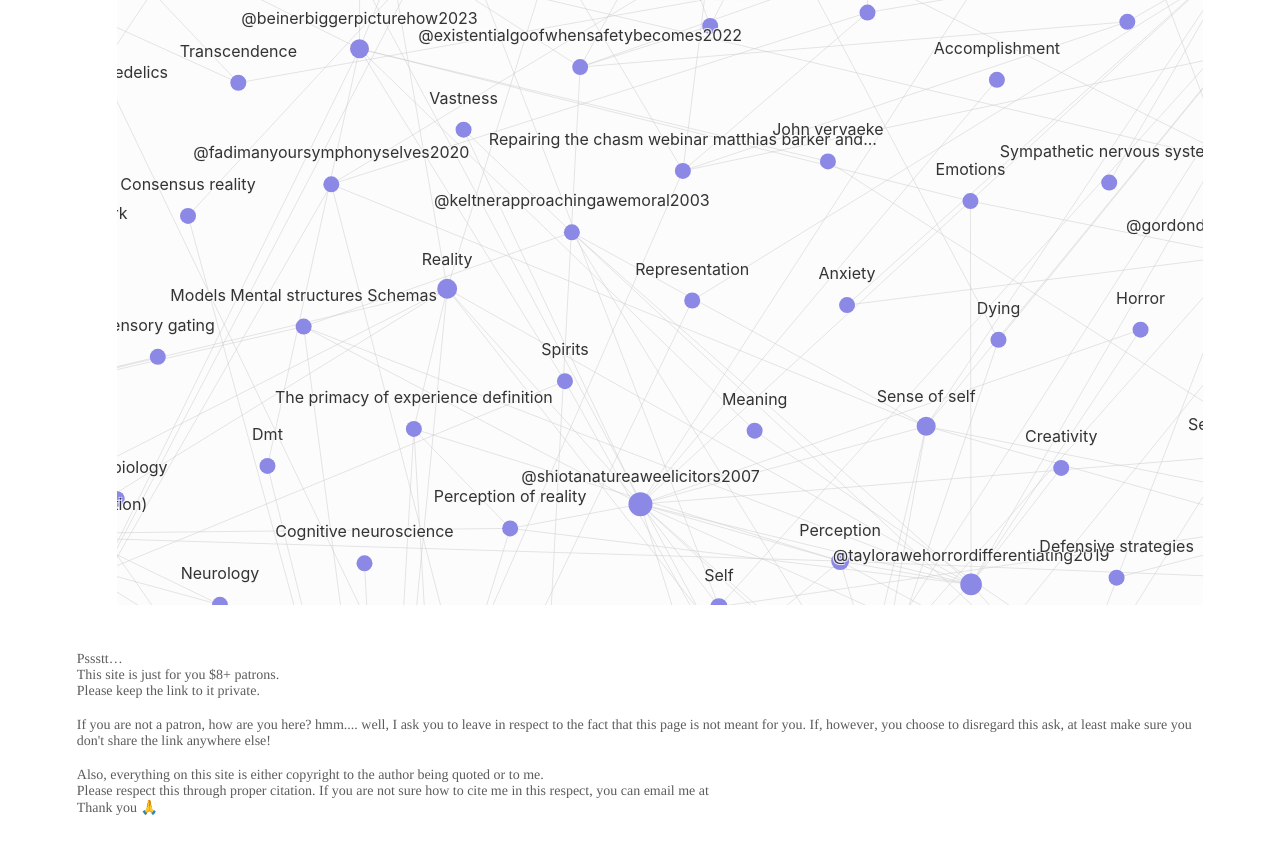
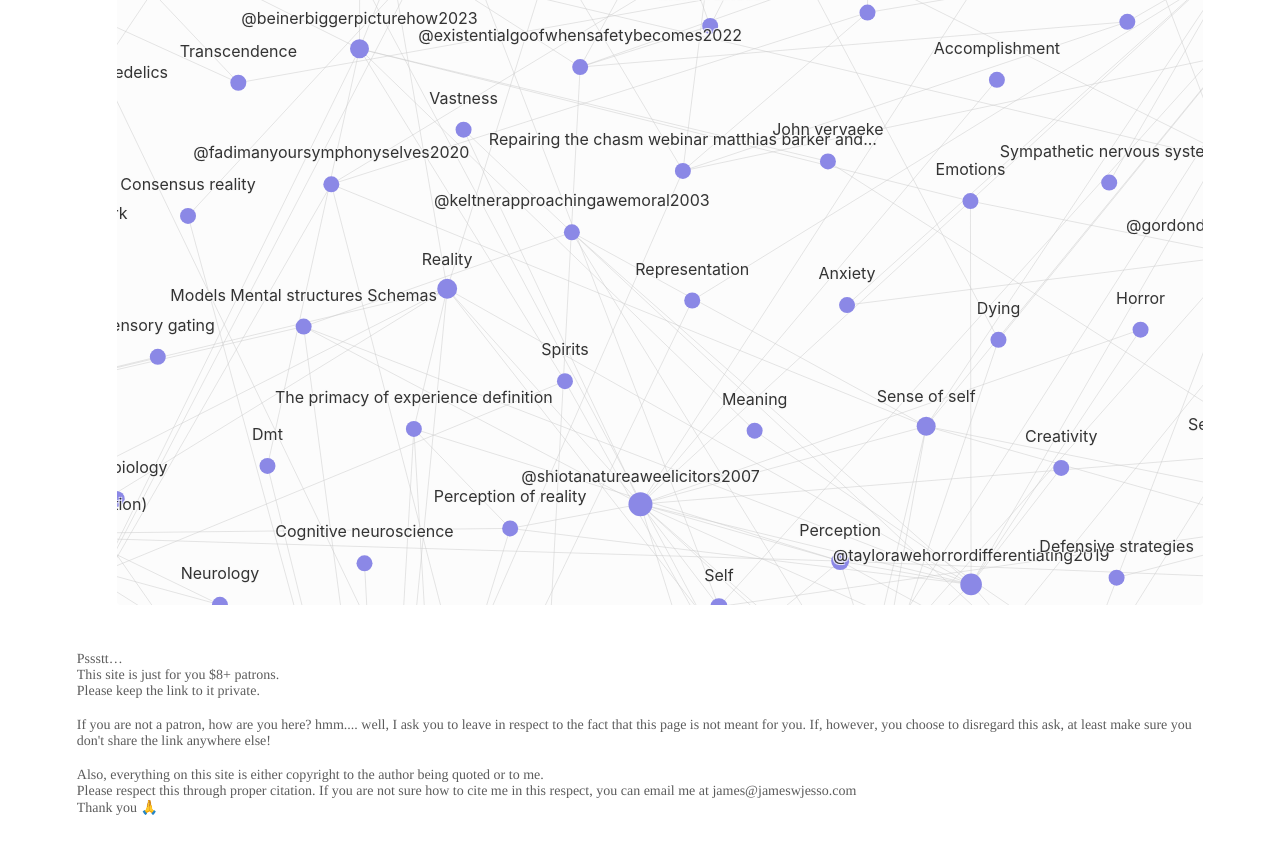
Before and after one commit to jameswjesso/mydigitalgarden, a Jekyll site: the page built from _pages/index.md, in a window 1280 px wide and 900 px high, scrolled down 8707 px. Shown: the top 854 px of the window. Built offline with Jekyll 4.4.1, drawn with Linux system fonts in a browser that asks for light colours.

Commit message:
Update footer.html

```diff
--- a/_includes/footer.html
+++ b/_includes/footer.html
@@ -20,16 +20,9 @@
 <p class="p2"><span class="s1"></span><br></p>
 <p class="p1"><span class="s1">If you are not a patron, how are you here? hmm.... well, I ask you to leave in respect to the fact that this page is not meant for you. If, however, you choose to disregard this ask, at least make sure you don't share the link anywhere else!<span class="Apple-converted-space"> </span></span></p>
 <p class="p2"><span class="s1"></span><br></p>
-<p class="p1"><span class="s1">Also, everything on this site is either copyright to the author being quoted or to me.<span class="Apple-converted-space"> </span></span></p>
-<p class="p1"><span class="s1">Please respect this through proper citation. If you are not sure how to cite me in this respect, you can email me at<span class="blockspam" aria-hidden="true"><!--PLEASE GO AWAY!--></span>
-{% assign name = "james" %}
-{% assign domain = "jameswjesso.com" %}
-{% capture email %}{{ name }}@{{ domain }}{% endcapture %}
-<script type="text/javascript">
-  var emailLink = "{{ email | replace: '@', '[at]' | replace: '.', '[dot]' }}";
-  var emailText = "{{ email }}";
-  document.getElementById("email-link").innerHTML = "<a href='mailto:" + emailLink + "'>" + emailText + "</a>";
-</script>
+<p class="p1"><span class="s1">Also, everything on this site is either copyright to the author being quoted or to me.</span></p>
+<p class="p1"><span class="s1">Please respect this through proper citation. If you are not sure how to cite me in this respect, you can email me at <span class="blockspam" aria-hidden="true"><!--PLEASE GO AWAY!--></span>
+<span id="email-link" class="unreadable-email">james@<!-- sdfjsdhfkjypcs -->jameswjesso.com</span>
 <p class="p1"><span class="s1">Thank you </span><span class="s2">🙏</span></p>
 <p class="p2"><span class="s1"></span><br></p>
 </body>
```
